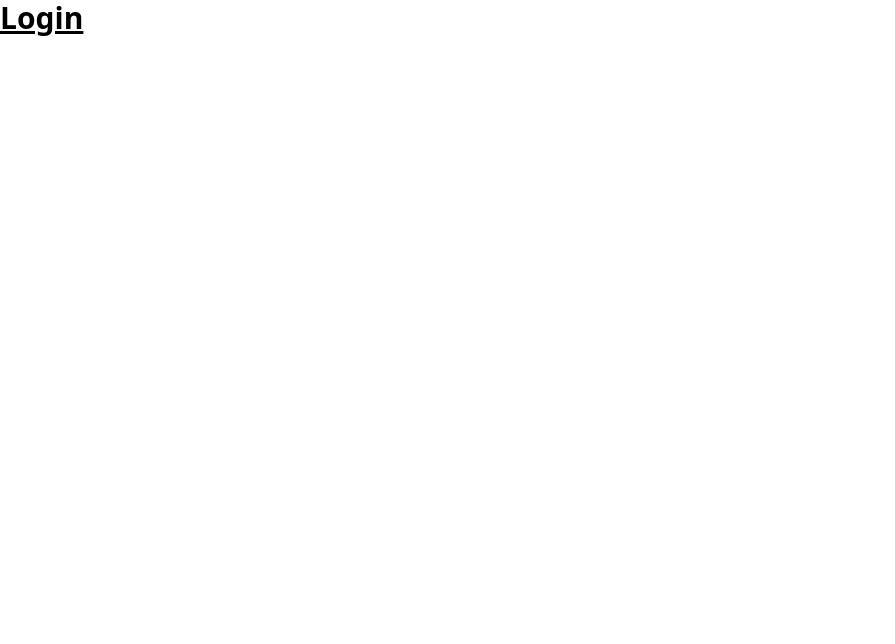
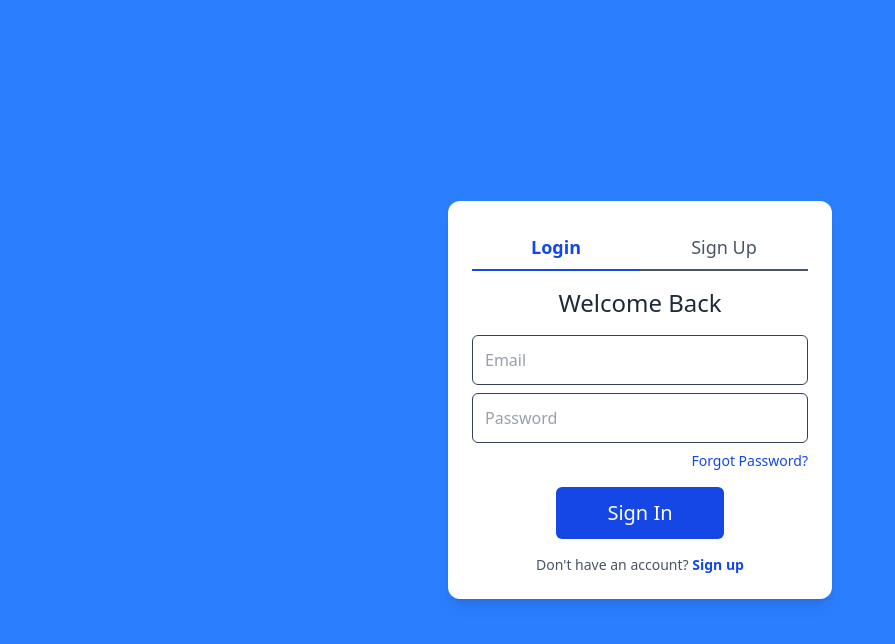
Before and after one commit to 375tarun/Testadmin, a React (Vite) app: page /login in a window 1280 px wide. Shown: the top 644 px of the page, without its empty margins (0-895 px from the left). Built offline with nearby package versions, Linux system fonts and the light colour scheme.

Commit message:
added the login page

```diff
--- a/src/pages/auth/Login.jsx
+++ b/src/pages/auth/Login.jsx
@@ -1,9 +1,51 @@
-import React from 'react'
+import React, { useState } from 'react';
 
 const Login = () => {
+  const [isSignUp, setIsSignUp] = useState(false);
+
   return (
-    <div className='text-3xl font-bold underline'>Login</div>
-  )
+    <div className="flex justify-center items-center bg-blue-500 min-h-screen">
+      <div className="bg-white p-6 rounded-xl shadow-lg w-96 text-center">
+        <div className="flex justify-between mb-4">
+          <button
+            className={`flex-1 py-2 text-lg border-b-2 transition-all duration-300 ${!isSignUp ? "font-bold text-blue-700 border-blue-700" : "text-gray-600"}`}
+            onClick={() => setIsSignUp(false)}
+          >
+            Login
+          </button>
+          <button
+            className={`flex-1 py-2 text-lg border-b-2 transition-all duration-300 ${isSignUp ? "font-bold text-blue-700 border-blue-700" : "text-gray-600"}`}
+            onClick={() => setIsSignUp(true)}
+          >
+            Sign Up
+          </button>
+        </div>
+        <h2 className="text-2xl text-gray-800 mb-4">{isSignUp ? "Create Account" : "Welcome Back"}</h2>
+        <form className="flex flex-col">
+          {isSignUp && (
+            <>
+              <input type="text" placeholder="Full Name" className="p-3 mb-2 border rounded-md text-gray-700" />
+              <input type="text" placeholder="Username" className="p-3 mb-2 border rounded-md text-gray-700" />
+              <input type="email" placeholder="Email" className="p-3 mb-2 border rounded-md text-gray-700" />
+              <input type="tel" placeholder="Phone Number" className="p-3 mb-2 border rounded-md text-gray-700" />
+              <input type="password" placeholder="Password" className="p-3 mb-2 border rounded-md text-gray-700" />
+              <input type="password" placeholder="Confirm Password" className="p-3 mb-2 border rounded-md text-gray-700" />
+            </>
+          )}
+          {!isSignUp && <input type="email" placeholder="Email" className="p-3 mb-2 border rounded-md text-gray-700" />}
+          {!isSignUp && <input type="password" placeholder="Password" className="p-3 mb-2 border rounded-md text-gray-700" />}
+          {!isSignUp && <p className="text-blue-700 text-sm text-right cursor-pointer mb-4">Forgot Password?</p>}
+          <button className="py-3 bg-blue-700 text-white rounded-md text-xl w-1/2 mx-auto hover:bg-blue-800">{isSignUp ? "Sign Up" : "Sign In"}</button>
+        </form>
+        <p className="mt-4 text-sm text-gray-600">
+          {isSignUp ? "Already have an account? " : "Don't have an account? "}
+          <span onClick={() => setIsSignUp(!isSignUp)} className="text-blue-700 cursor-pointer font-semibold hover:underline">
+            {isSignUp ? "Sign in" : "Sign up"}
+          </span>
+        </p>
+      </div>
+    </div>
+  );
 }
 
-export default Login
+export default Login;
```
Also changed, not shown: 1 other file (tests, documents, lock files or other folders).
